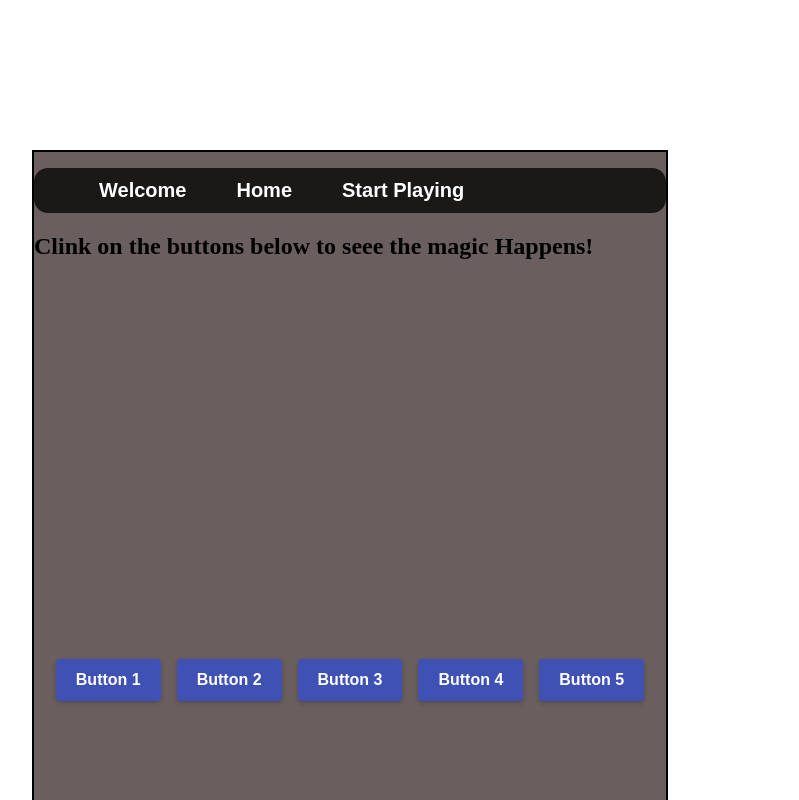
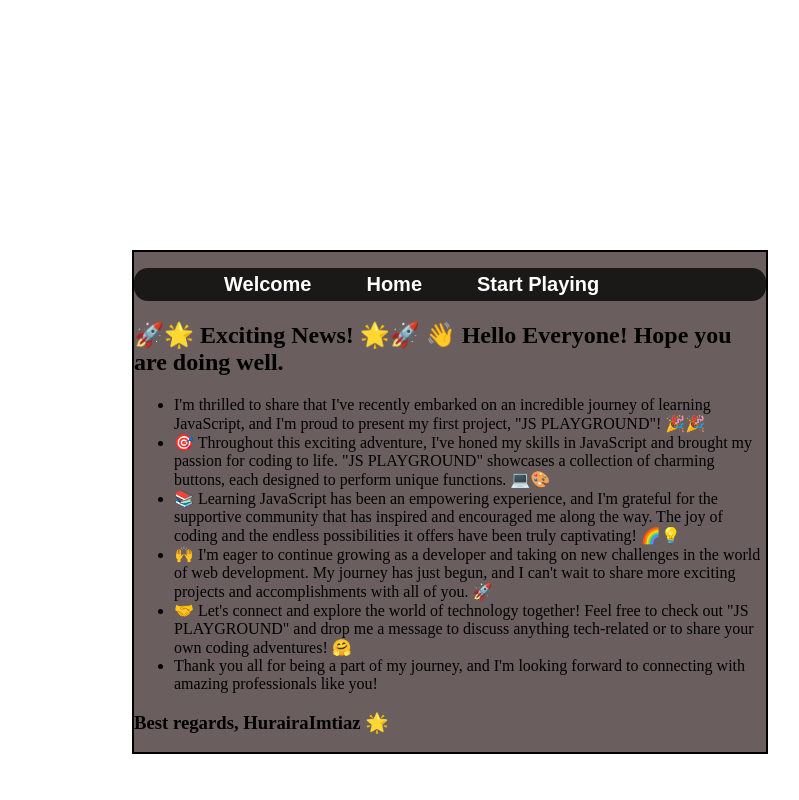
Before and after one commit to HurairaImtiaz/JS-startup-JS-PlayGround-, a plain HTML site: page index.html in a window 1280 px wide. Shown: the top 800 px of the page, without its empty margins (126-925 px from the left). Drawn offline with Linux system fonts and the light colour scheme.

Commit message:
About Project

```diff
--- a/index.html
+++ b/index.html
@@ -19,15 +19,23 @@
          </ul>
             </nav>
         </header>
+        <div class="main">
+            <h2>🚀🌟 Exciting News! 🌟🚀
 
-<h2>Clink on the buttons below to seee the magic Happens!</h2>
-<div class="button-container">
-    <button class="charming-button">Button 1</button>
-    <button class="charming-button">Button 2</button>
-    <button class="charming-button">Button 3</button>
-    <button class="charming-button">Button 4</button>
-    <button class="charming-button">Button 5</button>
-  </div>
+                👋 Hello Everyone! Hope you are doing well.</h2>
+                <ul>
+                    <li>I'm thrilled to share that I've recently embarked on an incredible journey of learning JavaScript, and I'm proud to present my first project, "JS PLAYGROUND"! 🎉🎉</li>
+                    <li>🎯 Throughout this exciting adventure, I've honed my skills in JavaScript and brought my passion for coding to life. "JS PLAYGROUND" showcases a collection of charming buttons, each designed to perform unique functions. 💻🎨</li>
+                    <li>📚 Learning JavaScript has been an empowering experience, and I'm grateful for the supportive community that has inspired and encouraged me along the way. The joy of coding and the endless possibilities it offers have been truly captivating! 🌈💡</li>
+                    <li>🙌 I'm eager to continue growing as a developer and taking on new challenges in the world of web development. My journey has just begun, and I can't wait to share more exciting projects and accomplishments with all of you. 🚀</li>
+                    <li>🤝 Let's connect and explore the world of technology together! Feel free to check out "JS PLAYGROUND" and drop me a message to discuss anything tech-related or to share your own coding adventures! 🤗</li>
+                    <li>Thank you all for being a part of my journey, and I'm looking forward to connecting with amazing professionals like you!</li>
+                </ul>
+            <h3>Best regards,
+                HurairaImtiaz 🌟</h3>
+        </div>
+
+
 
     </div>
 </body>
--- a/style.css
+++ b/style.css
@@ -6,7 +6,8 @@ background-color: rgb(106, 94, 94) ;
 border: solid 2px black;
 width: 50%;
 height: 100%;
-margin: 150px;
+margin: 250px;
+justify-content: center;
 
 
 }
@@ -28,7 +29,7 @@ margin: 150px;
 .navbar li{
     list-style: none;
     float: left;
-    padding: 6px 20px;
+    padding-left:  45px;
     margin: 5px;
     font-family: Arial, Helvetica, sans-serif;
     font-weight: bold;
@@ -48,21 +49,21 @@ margin: 150px;
 }
 /* Container for buttons */
 .button-container {
-    display: flex;
-    justify-content: center;
+    /* display: flex; */
+     justify-content: center;
     align-items: center;
-    height: 100vh;
+    /* height: 100vh;  */
   }
 
   /* Style for the charming buttons */
   .charming-button {
     padding: 12px 20px;
-    font-size: 16px;
+    font-size: 26px;
     font-weight: bold;
     color: #fff; /* Text color */
-    background-color: #3f51b5; /* Button background color */
+    background-color: #53e95f; /* Button background color */
     border: none;
-    border-radius: 4px;
+    border-radius: 8px;
     cursor: pointer;
     box-shadow: 0 2px 5px rgba(0, 0, 0, 0.2); /* Add a subtle shadow */
     transition: background-color 0.3s ease; /* Add a smooth transition for the background-color property */
@@ -71,5 +72,5 @@ margin: 150px;
 
   /* Button hover effect */
   .charming-button:hover {
-    background-color: #303f9f; /* Change the background color on hover */
+    background-color: #f1c605; /* Change the background color on hover */
   }
```
Also changed, not shown: startPlaying.html (+9 -0 lines).
